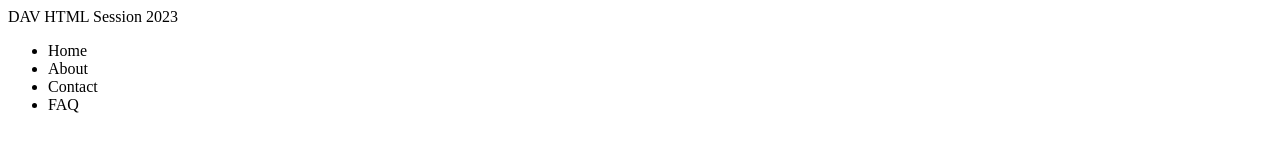
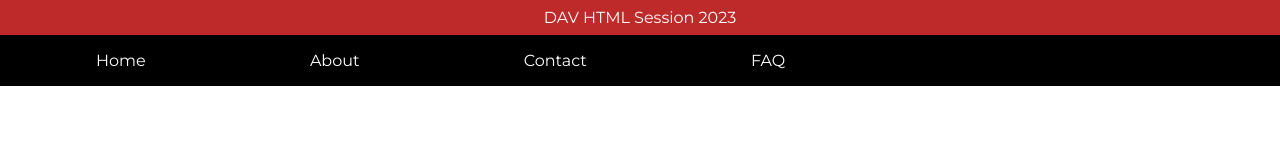
Before and after one commit to GayatriShrestha/bca_sl_2023_topics, a plain HTML site: page day_1/index.html in a window 1280 px wide. Drawn offline with Linux system fonts and the light colour scheme.

Commit message:
header and navigation added with external css

```diff
--- a/day_1/css/style.css
+++ b/day_1/css/style.css
@@ -1,2 +1,32 @@
 /*google fonts */
 @import url('https://fonts.googleapis.com/css2?family=Montserrat:ital,wght@0,200;0,300;0,400;0,500;0,600;0,700;0,800;0,900;1,100;1,200;1,400;1,500;1,600;1,700;1,800;1,900&display=swap');
+/*body */
+
+*{
+    box-sizing: border-box;
+    margin: 0;
+    padding: 0;
+    font-family: 'Montserrat';
+}
+/*header */
+header{
+background-color: rgb(190,42,42 );
+color: #fff;
+text-align: center;
+padding: 0.5rem;
+}
+/* navigation*/
+nav{
+    background-color: black;
+    color: #fff;
+    padding: 1rem;
+}
+nav ul li{
+    display: inline;
+    padding: 5rem;
+    margin-top: 5px;
+}
+nav ul li:hover {
+    font-weight: 700;
+    cursor: pointer;
+}
```
